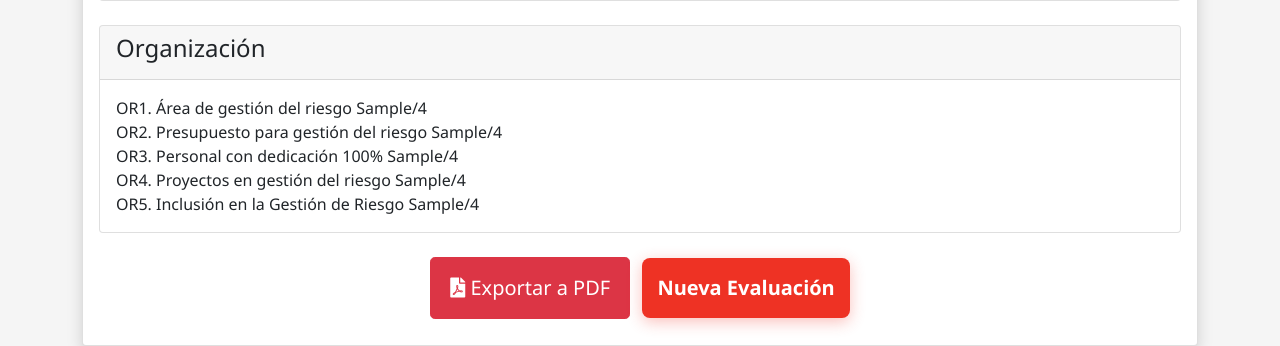
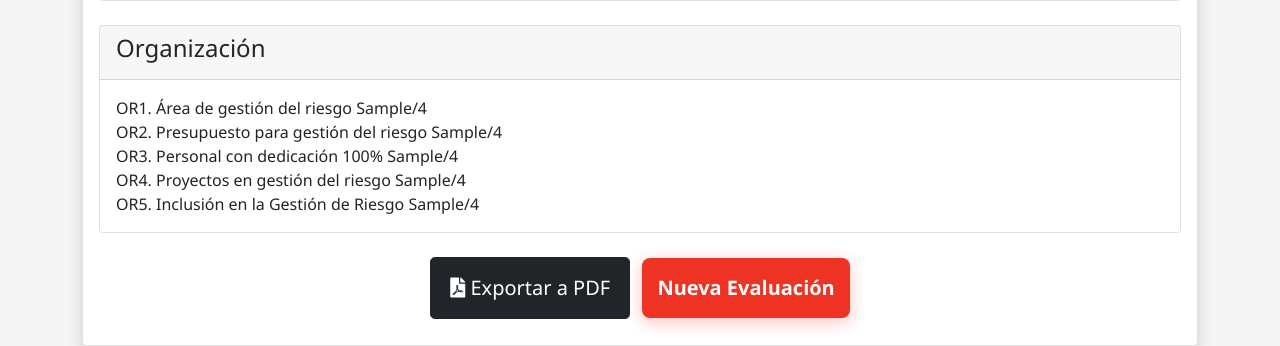
Before and after one commit to hperezc/sistema-grd-crcsa, a Flask app: page /resultados/1 in a window 1280 px wide. Shown: the part 1590-1936 px from the top of the page. Run offline with Flask 3, Linux system fonts and the light colour scheme; tables that the repository leaves empty hold one stand-in row (values such as "Sample post").

Commit message:
Ajuste de estilos: botón exportar PDF en negro y mejoras de navegación

```diff
--- a/descriptores_app.py
+++ b/descriptores_app.py
@@ -338,7 +338,7 @@ class IntegracionTransversalidadForm(FlaskForm):
             ('0', 'No existen protocolos de comunicación en la organización para la gestión del riesgo, ni estos cuentan con un componentes de inclusividad y diversidad en su elaboración'),
             ('1', 'Solo se realiza momentos de comunicación y divulgación, con enfoque de seguridad y gestión del riesgo una vez suceden eventos de emergencia. No se toma en cuenta la diversidad e inclusión para divulgar estos momentos.'),
             ('2', 'Existen medios y canales definidos para la comunicación de emergencia-gestión del riesgo, interna y externa de la organización y estos son utilizados para transmitir mensajes de seguridad o gestión del riesgo. Se toma en cuenta algunas poblaciones con necesidades especiales.'),
-            ('3', 'Existen protocolos de comunicación de emergencia o gestión del riesgo a nivel interno y externo. Existe un área dedicada a su elaboración, redacción, emisión interna y externa con enfoque inclusivo. Gran parte de los receptores de esta comunicación son tenidos en cuenta para la elaboración de los contenidos y su difusión'),
+            ('3', 'Existen protocolos de comunicación de emergencia o gestión del riesgo a nivel interno y externo. Existe un área dedicada a su elaboración, redacci��n, emisión interna y externa con enfoque inclusivo. Gran parte de los receptores de esta comunicación son tenidos en cuenta para la elaboración de los contenidos y su difusión'),
             ('4', 'El área dedicada cuenta con protocolos de comunicaciones para eventos de emergencia en cada situación presentados, se encuentra formada en la terminología específica y se articula con las entidades además de comunidad. Se utilizan estrategias específicas inclusivas donde se toma en cuenta la diversidad de la población objetivo')
         ],
         validators=[DataRequired()]
@@ -487,7 +487,7 @@ def procesos_gestion(evaluacion_id):
             db.session.rollback()
             flash('Error al guardar los datos: ' + str(e), 'danger')
 
-    return render_template('procesos_gestion.html', form=form, evaluacion=evaluacion)
+    return render_template('procesos_gestion.html', form=form, evaluacion=evaluacion, active_dimension='procesos')
 
 @app.route('/resultados/<int:evaluacion_id>')
 def resultados(evaluacion_id):
@@ -518,7 +518,7 @@ def exportar_pdf(evaluacion_id):
         # Generar PDF usando WeasyPrint
         pdf = HTML(string=html_content).write_pdf()
 
-        # Crear un stream de bytes
+        # Crear stream de bytes
         stream = BytesIO(pdf)
         stream.seek(0)
 
@@ -561,7 +561,7 @@ def regulaciones_resiliencia(evaluacion_id):
             db.session.rollback()
             flash('Error al guardar los datos: ' + str(e), 'danger')
 
-    return render_template('regulaciones_resiliencia.html', form=form, evaluacion=evaluacion)
+    return render_template('regulaciones_resiliencia.html', form=form, evaluacion=evaluacion, active_dimension='regulaciones')
 
 @app.route('/equipamiento_materiales/<int:evaluacion_id>', methods=['GET', 'POST'])
 def equipamiento_materiales(evaluacion_id):
@@ -590,7 +590,7 @@ def equipamiento_materiales(evaluacion_id):
             db.session.rollback()
             flash('Error al guardar los datos: ' + str(e), 'danger')
 
-    return render_template('equipamiento_materiales.html', form=form, evaluacion=evaluacion)
+    return render_template('equipamiento_materiales.html', form=form, evaluacion=evaluacion, active_dimension='equipamiento')
 
 @app.route('/integracion_transversalidad/<int:evaluacion_id>', methods=['GET', 'POST'])
 def integracion_transversalidad(evaluacion_id):
@@ -619,7 +619,7 @@ def integracion_transversalidad(evaluacion_id):
             db.session.rollback()
             flash('Error al guardar los datos: ' + str(e), 'danger')
 
-    return render_template('integracion_transversalidad.html', form=form, evaluacion=evaluacion)
+    return render_template('integracion_transversalidad.html', form=form, evaluacion=evaluacion, active_dimension='integracion')
 
 @app.route('/organizacion/<int:evaluacion_id>', methods=['GET', 'POST'])
 def organizacion(evaluacion_id):
@@ -646,7 +646,7 @@ def organizacion(evaluacion_id):
             db.session.rollback()
             flash('Error al guardar los datos: ' + str(e), 'danger')
 
-    return render_template('organizacion.html', form=form, evaluacion=evaluacion)
+    return render_template('organizacion.html', form=form, evaluacion=evaluacion, active_dimension='organizacion')
 
 @app.route('/resultados')
 def resultados_lista():
--- a/static/css/styles.css
+++ b/static/css/styles.css
@@ -291,15 +291,15 @@ body {
 
 /* Estilos específicos para el botón de exportar PDF */
 .btn-export-pdf {
-    background-color: #343a40;
-    border-color: #343a40;
-    color: white;
+    background-color: #212529 !important;
+    border-color: #212529 !important;
+    color: white !important;
 }
 
 .btn-export-pdf:hover {
-    background-color: #23272b;
-    border-color: #1d2124;
-    color: white;
+    background-color: #1a1e21 !important;
+    border-color: #1a1e21 !important;
+    color: white !important;
 }
 
 /* Estilos para la navegación de dimensiones */
--- a/templates/resultados.html
+++ b/templates/resultados.html
@@ -215,8 +215,8 @@
                         </div>
                     </div>
 
-                    <div class="text-center mt-4">
-                        <button onclick="exportToPDF()" class="btn btn-danger btn-lg me-2">
+                    <div class="text-center mt-4 action-buttons">
+                        <button onclick="exportToPDF()" class="btn btn-export-pdf btn-lg me-2">
                             <i class="fas fa-file-pdf"></i> Exportar a PDF
                         </button>
                         <a href="{{ url_for('index') }}" class="btn btn-primary btn-lg">Nueva Evaluación</a>
```
